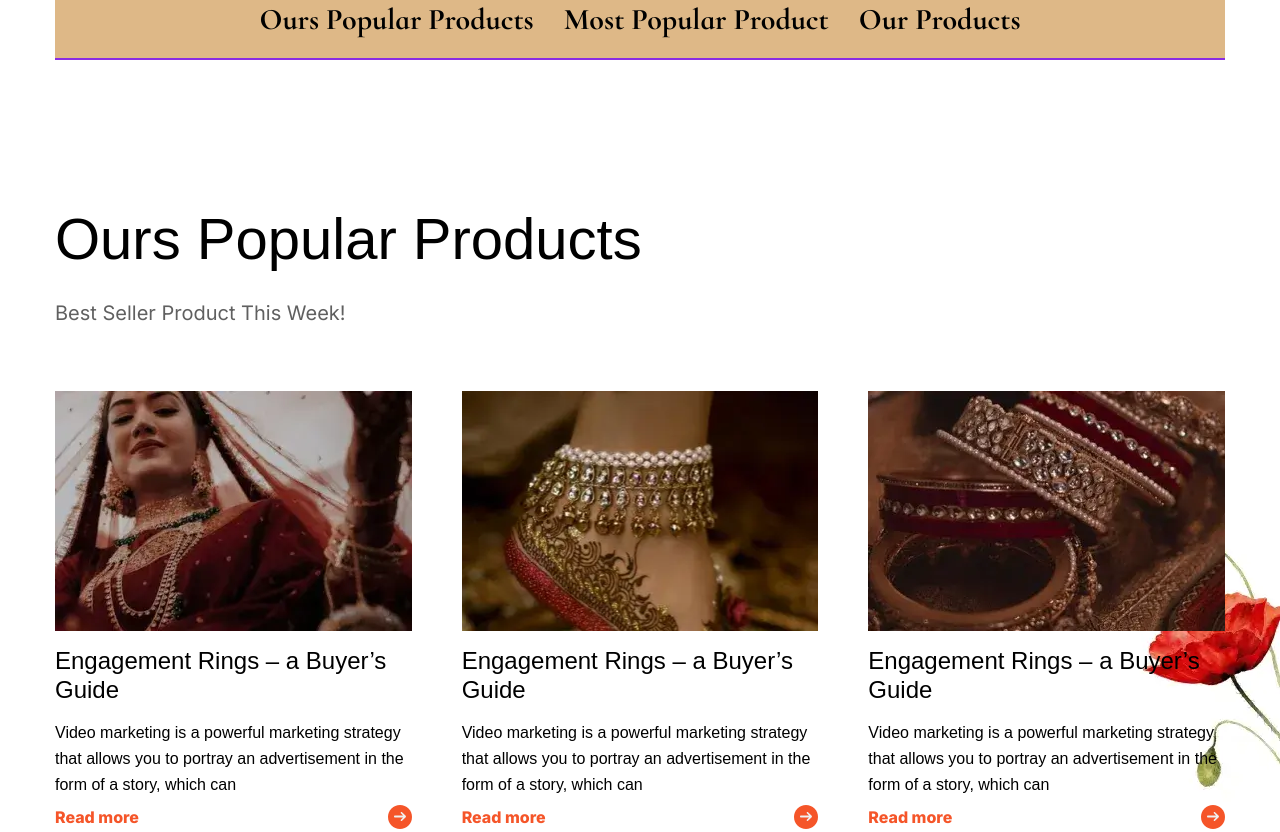
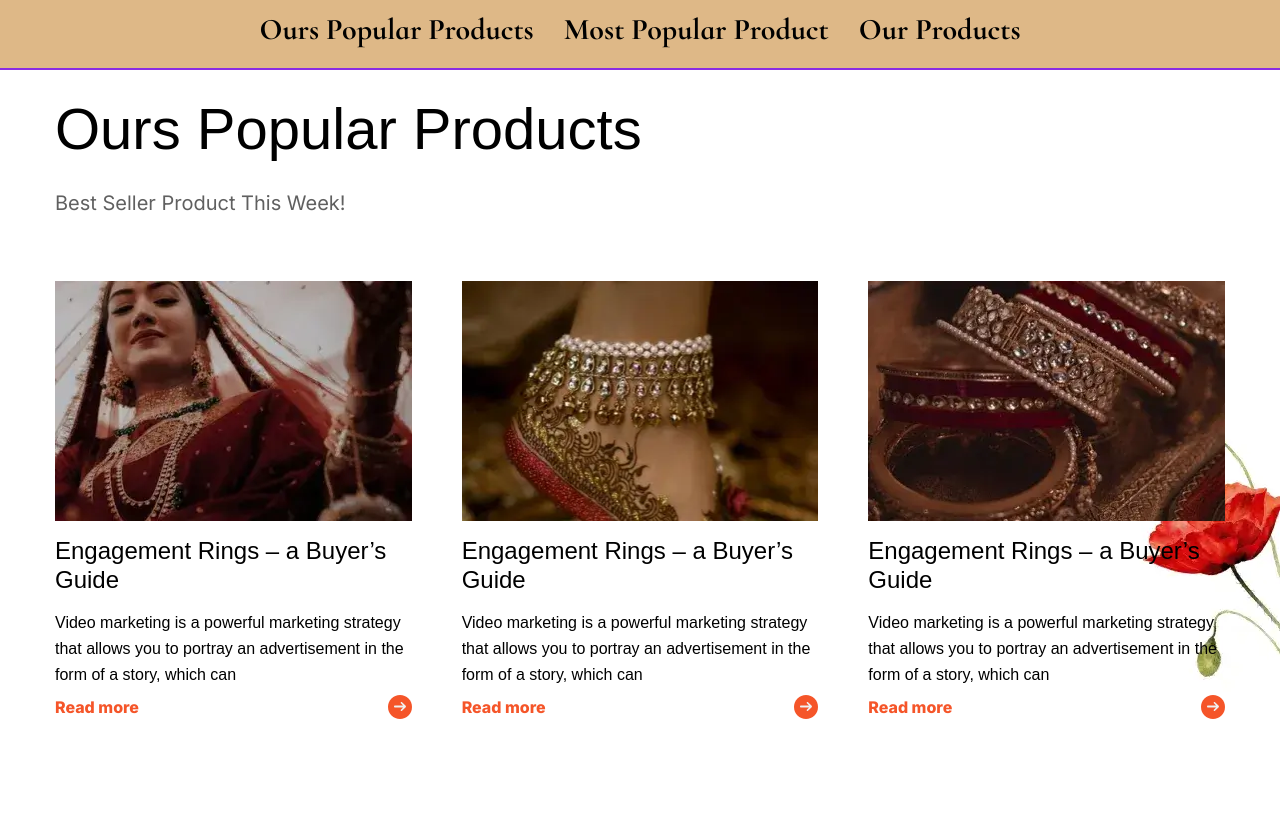
Before and after one commit to Dimontorous/lessons, a plain HTML site: page lesson_17/index.html in a window 1280 px wide. Shown: the top 832 px of the page. Drawn offline with Linux system fonts and the light colour scheme; a web font is replaced by a local one.

Commit message:
Add files via upload

```diff
--- a/lesson_17/css/style.css
+++ b/lesson_17/css/style.css
@@ -26,6 +26,19 @@ body {
 	margin: 0 auto;
 	overflow: hidden;
 }
+
+.header{
+	background-color: burlywood;
+	position: fixed;
+	top: 0;
+	left: 0;
+	width: 100%;
+	border-bottom: 2px solid blueviolet;
+	min-height: 70px;
+	display: flex;
+	align-items: center;
+}
+
 .header__container{
 	text-align: center;
 }
@@ -35,22 +48,20 @@ body {
 	gap: 30px;
 	flex-wrap: wrap;
 	justify-content: center;
-	background-color: burlywood;
 	min-height: 60px;
 	width: 100%;
-	border-bottom: 2px solid blueviolet;
+
 }
 .header__item {
 	position: relative;
 }
 .header__link {
 	position: relative;
-	padding-bottom: 10px;
+	padding-bottom: 5px;
 	font-size: 30px;
 	font-weight: 700;
 	font-family: "Cormorant Infant";
 	color: #000;
-	margin-bottom: 5px;
 	overflow: hidden;
 }
 
@@ -66,14 +77,7 @@ body {
 	transition: all 0.5s linear;
 }
 
-@media(any-hover: hover) {
-	.header__item:hover .header__link::after{
-		transform: translateX(100%);
-	}
-	.header__link:hover{
-		color: #d01515;
-	}
-}
+
 
 .page {
 	display: flex;
@@ -347,7 +351,14 @@ body {
 }
 
 
+
 @media (any-hover: hover) {
+	.header__item:hover .header__link::after{
+		transform: translateX(100%);
+	}
+	.header__link:hover{
+		color: #d01515;
+	}
 	.rings__link:hover,
 	.body-our__link:hover,
 	.list__link:hover {
@@ -411,6 +422,7 @@ body {
 
 @media (max-width: 523px) {
 	.page {
+		padding-top: 200px;
 		row-gap: 40px;
 	}
 	.product__top,
```
